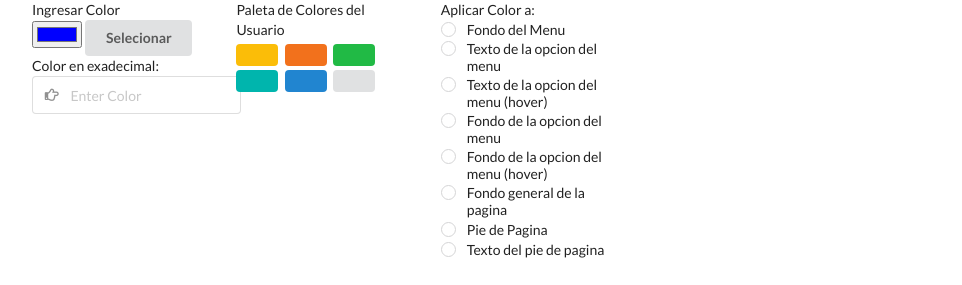
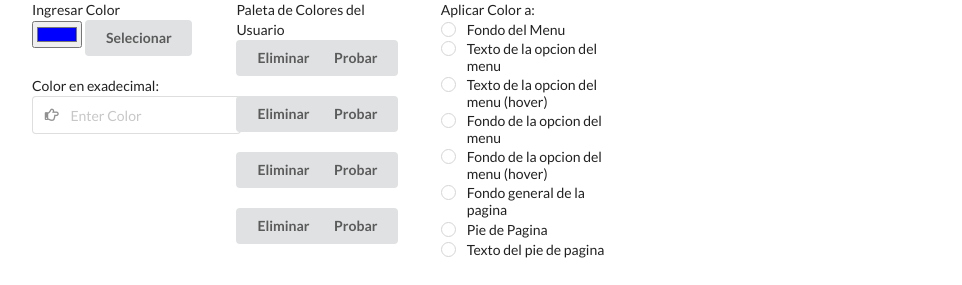
Before and after one commit to ThePipo88/Tarea1, a website: page src/index.html in a window 1280 px wide. Shown: the top 285 px of the page, without its empty margins (295-1257 px from the left). Drawn offline with nearby package versions, Linux system fonts and the light colour scheme.

Commit message:
Update index.html

```diff
--- a/src/index.html
+++ b/src/index.html
@@ -26,6 +26,8 @@
                               <i class="paint brush icon"></i>
                             </div>
                         </div>
+                        <br>
+                        <br>
                         <div class="content">
                             Color en exadecimal:
                         </div>
@@ -43,13 +45,32 @@
                         <div class="content">
                             Paleta de Colores del Usuario
                         </div>
-                        <div>
-                            <button class="yellow ui button"></button>
-                            <button class="orange ui button"></button>
-                            <button class="green ui button"></button>
-                            <button class="teal ui button"></button>
-                            <button class="blue ui button"></button>
-                            <button class="white ui button"></button>
+                        <div class="ui grid">
+                            <div class="six wide column">
+                                <button class="white ui button">Eliminar</button>
+                                <br>
+                                <br>
+                                <button class="white ui button">Eliminar</button>
+                                <br>
+                                <br>
+                                <button class="white ui button">Eliminar</button>
+                                <br>
+                                <br>
+                                <button class="white ui button">Eliminar</button>
+
+                            </div>
+                            <div class="six wide column">
+                                <button class="white ui button">Probar</button>
+                                <br>
+                                <br>
+                                <button class="white ui button">Probar</button>
+                                <br>
+                                <br>
+                                <button class="white ui button">Probar</button>
+                                <br>
+                                <br>
+                                <button class="white ui button">Probar</button>
+                            </div>
                         </div>
                     </div>
                     <div class="five wide column">
```
